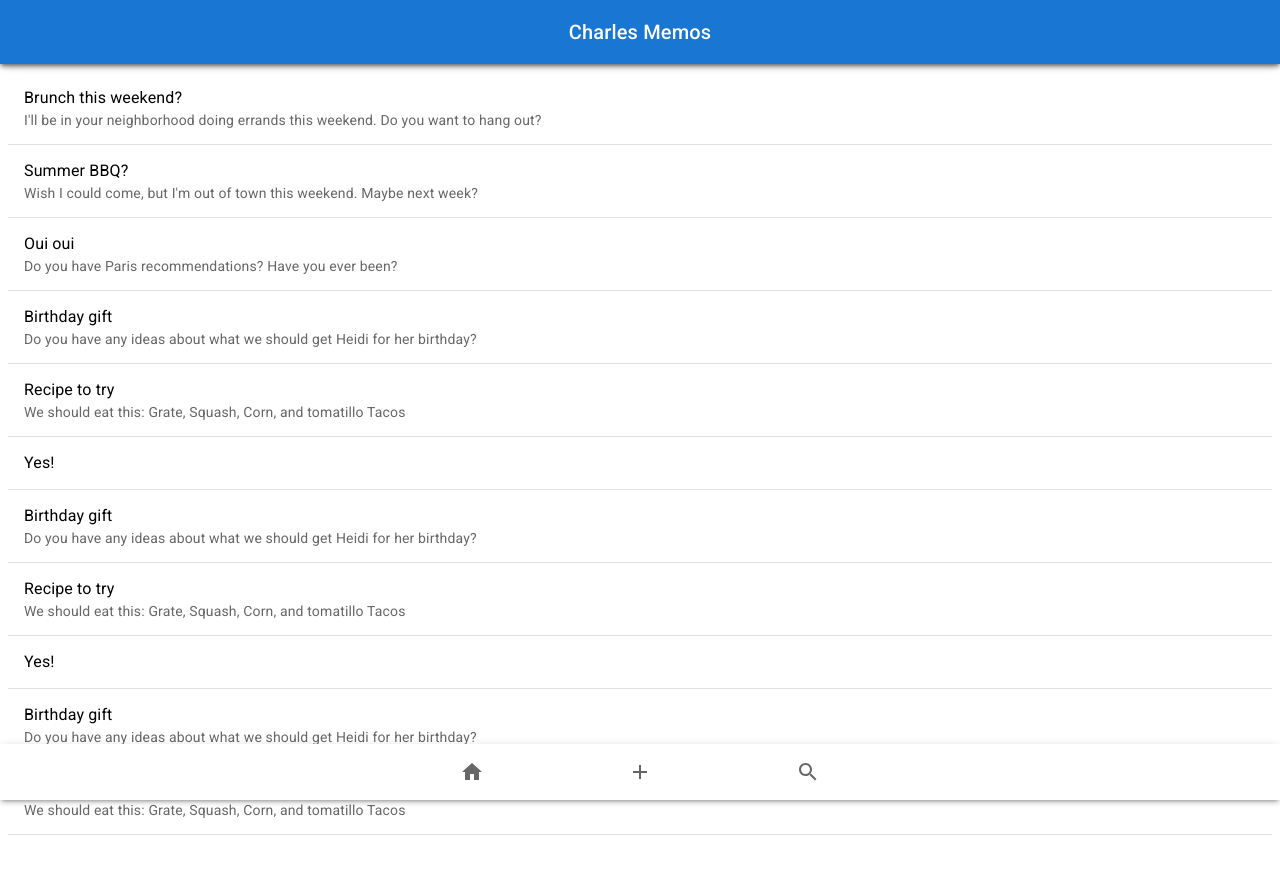
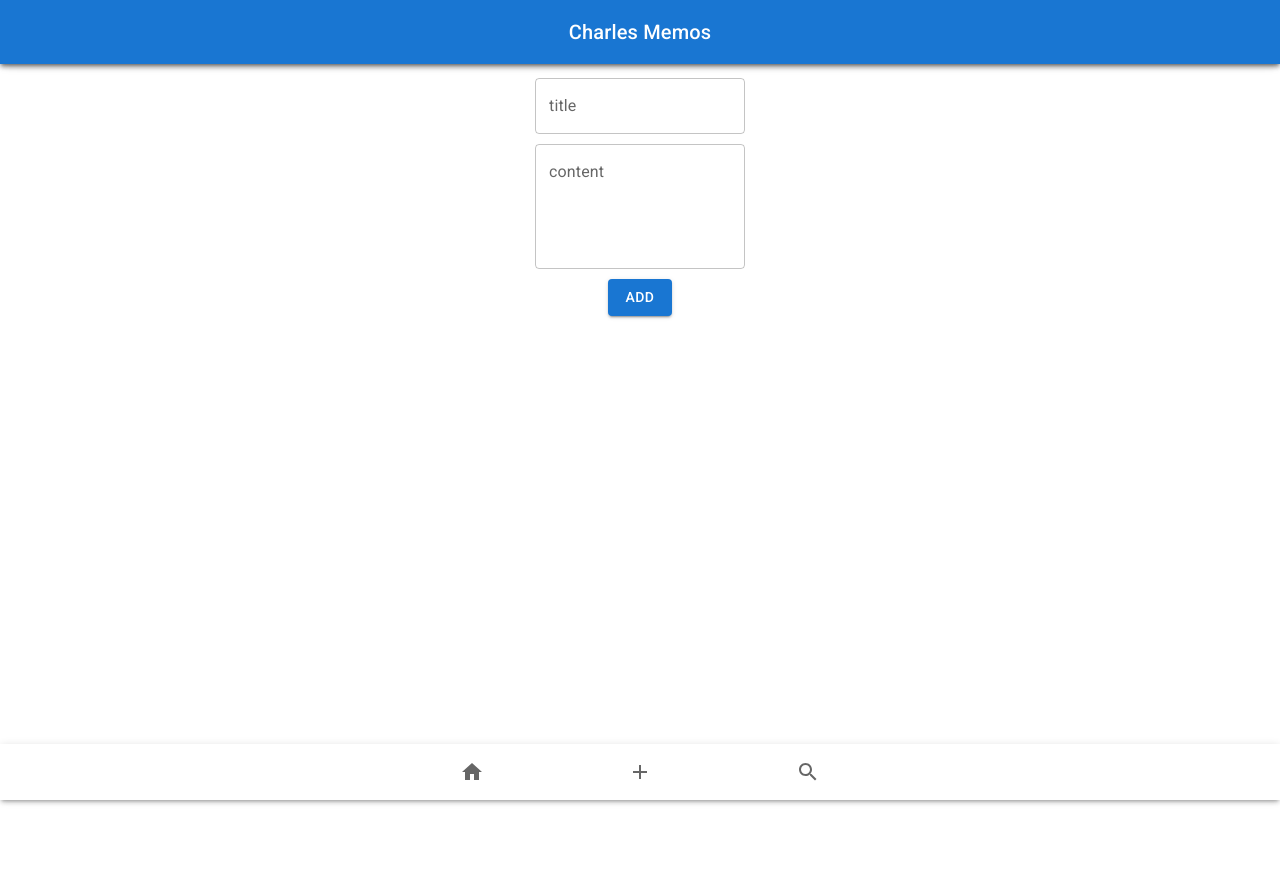
Before and after one commit to charles521/react-advanced-course, a React (Vite) app in the folder memo/: page / in a window 1280 px wide. Shown: the top 874 px of the page. After the commit the page ends 800 px from the top, so only its background shows below. Built offline with nearby package versions, Linux system fonts and the light colour scheme.

Commit message:
memo addpage

```diff
--- a/memo/src/App.jsx
+++ b/memo/src/App.jsx
@@ -1,13 +1,15 @@
 import NavBar from "./components/NavBar";
+import BottomNavBar from "./components/BottomNavBar";
 import MemoList from "./components/MemoList";
-import BottomNavBar from "./components/BottomNavBar";
+import Add from "./components/Add";
 
 function App() {
   return (
     <>
       <NavBar />
-      <div style={{ padding: "56px 0" }}>
-        <MemoList />
+      <div style={{ padding: "70px 0 60px 0" }}>
+        {/* <MemoList /> */}
+        <Add />
       </div>
       <BottomNavBar />
     </>
--- /dev/null
+++ b/memo/src/components/Add.jsx
@@ -0,0 +1,30 @@
+import { useState } from "react";
+import { Button, TextField } from "@mui/material";
+function Add() {
+  const [value, setValue] = useState("");
+  const [content, setContent] = useState("");
+  return (
+    <form style={{ textAlign: "center" }}>
+      <TextField
+        label="title"
+        variant="outlined"
+        style={{ width: "210px", marginBottom: "10px" }}
+        value={value}
+        onChange={(e) => setValue(e.target.value)}
+      />
+      <br />
+      <TextField
+        label="content"
+        multiline
+        rows={4}
+        style={{ width: "210px", marginBottom: "10px" }}
+        value={content}
+        onChange={(e) => setContent(e.target.value)}
+      />
+      <br />
+      <Button variant="contained">Add</Button>
+    </form>
+  );
+}
+
+export default Add;
```
